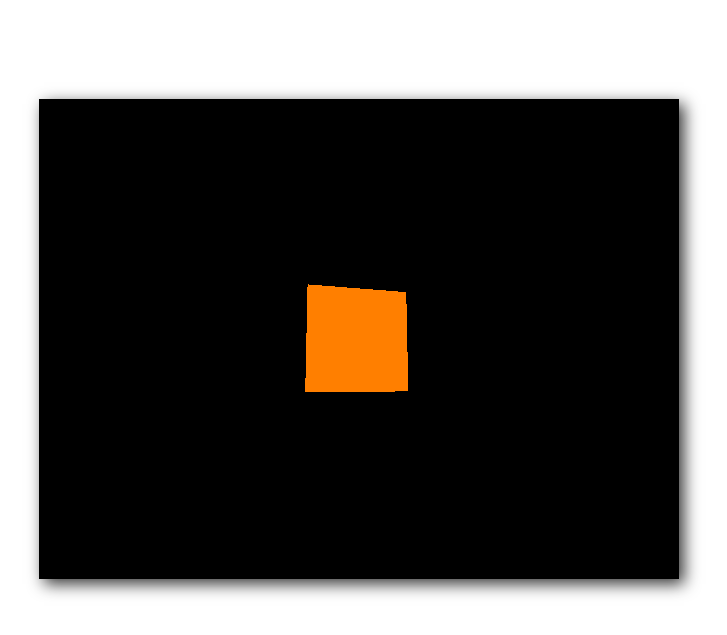
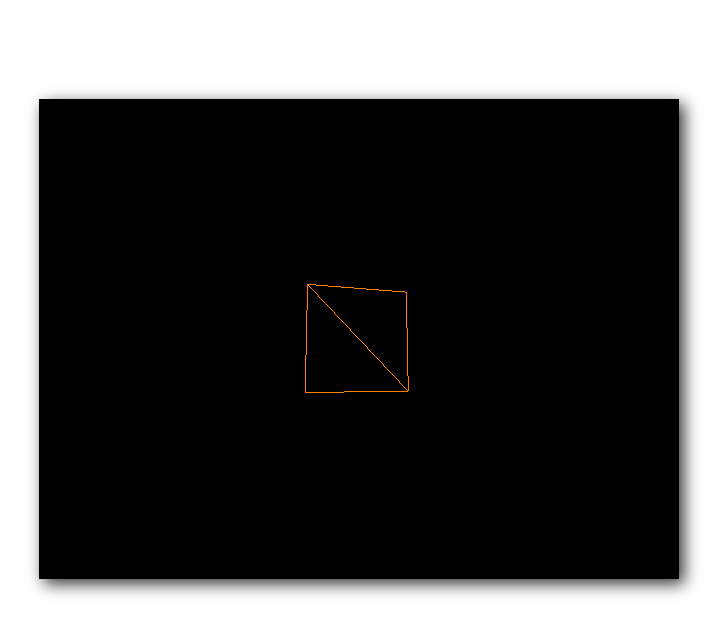
Before and after one commit to yermochenko/proIT, a plain HTML site: page index.html in a window 1280 px wide. Shown: the part 61-696 px from the top of the page, without its empty margins (281-1008 px from the left). Drawn offline with Linux system fonts and the light colour scheme.

Commit message:
Рисование каркасного вращающегося плоского прямоугольника (Tree.js)

```diff
--- a/index.html
+++ b/index.html
@@ -45,7 +45,7 @@
                     geometry.faces.push(new THREE.Face3(0, 1, 2));
                     geometry.faces.push(new THREE.Face3(2, 3, 0));
                     // настройка материала - установка цвета
-                    material = new THREE.MeshBasicMaterial({ color: 0xff7f00, wireframe: false});
+                    material = new THREE.MeshBasicMaterial({ color: 0xff7f00, wireframe: true});
                     // настраиваем меш, который будет отображать куб
                     mesh = new THREE.Mesh(geometry, material);
                     scene.add(mesh);
```
